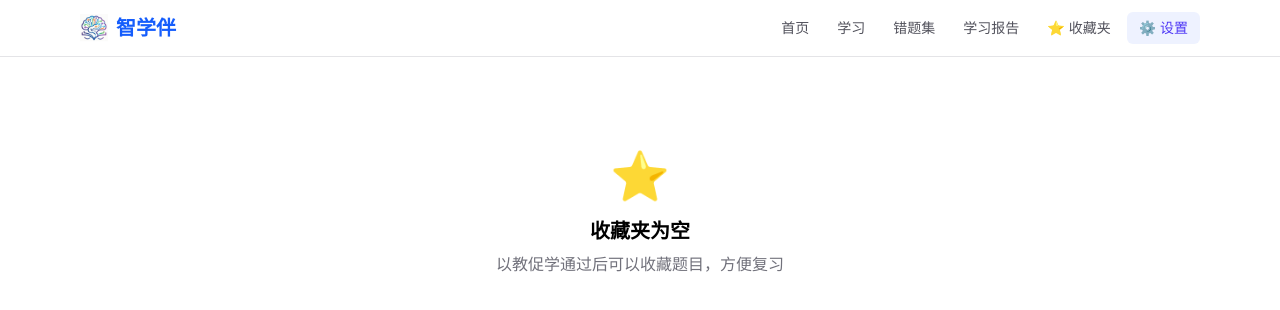
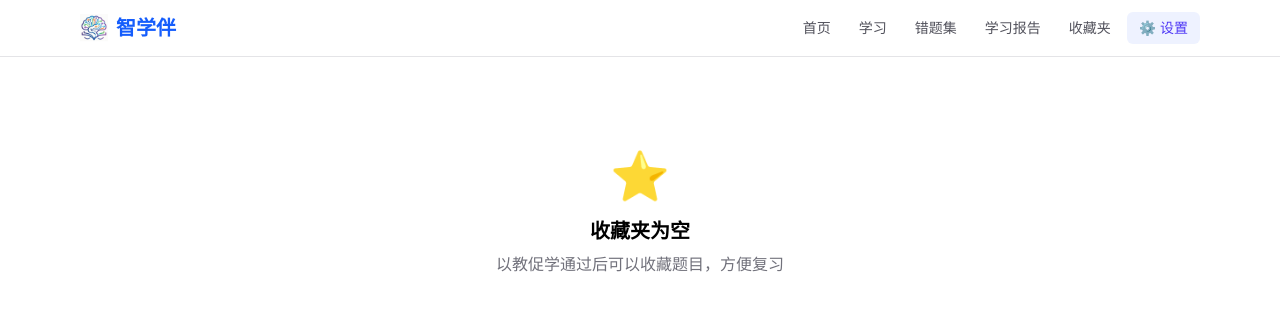
Before and after one commit to YHSome/ZhiXueBan, a Next.js app: page /favorites in a window 1280 px wide. Shown: the top 310 px of the page. Built offline with nearby package versions, Linux system fonts and the light colour scheme.

Commit message:
chore: 导航栏收藏夹去掉⭐

```diff
--- a/src/components/NavBar.js
+++ b/src/components/NavBar.js
@@ -12,7 +12,7 @@ export default function NavBar() {
       <a href="/learn" onClick={() => setOpen(false)} className="block px-3 py-1.5 rounded-md text-sm text-zinc-600 dark:text-zinc-400 hover:bg-zinc-100 dark:hover:bg-zinc-800 transition-colors">学习</a>
       <a href="/mistakes" onClick={() => setOpen(false)} className="relative block px-3 py-1.5 rounded-md text-sm text-zinc-600 dark:text-zinc-400 hover:bg-zinc-100 dark:hover:bg-zinc-800 transition-colors">错题集<MistakeBadge /></a>
       <a href="/report" onClick={() => setOpen(false)} className="block px-3 py-1.5 rounded-md text-sm text-zinc-600 dark:text-zinc-400 hover:bg-zinc-100 dark:hover:bg-zinc-800 transition-colors">学习报告</a>
-      <a href="/favorites" onClick={() => setOpen(false)} className="block px-3 py-1.5 rounded-md text-sm text-zinc-600 dark:text-zinc-400 hover:bg-zinc-100 dark:hover:bg-zinc-800 transition-colors">⭐ 收藏夹</a>
+      <a href="/favorites" onClick={() => setOpen(false)} className="block px-3 py-1.5 rounded-md text-sm text-zinc-600 dark:text-zinc-400 hover:bg-zinc-100 dark:hover:bg-zinc-800 transition-colors">收藏夹</a>
       <a href="/setup" onClick={() => setOpen(false)} className="block px-3 py-1.5 rounded-md text-sm bg-indigo-50 dark:bg-indigo-900/20 text-indigo-600 dark:text-indigo-400 hover:bg-indigo-100 dark:hover:bg-indigo-900/30 transition-colors">⚙️ 设置</a>
     </>
   );
```
